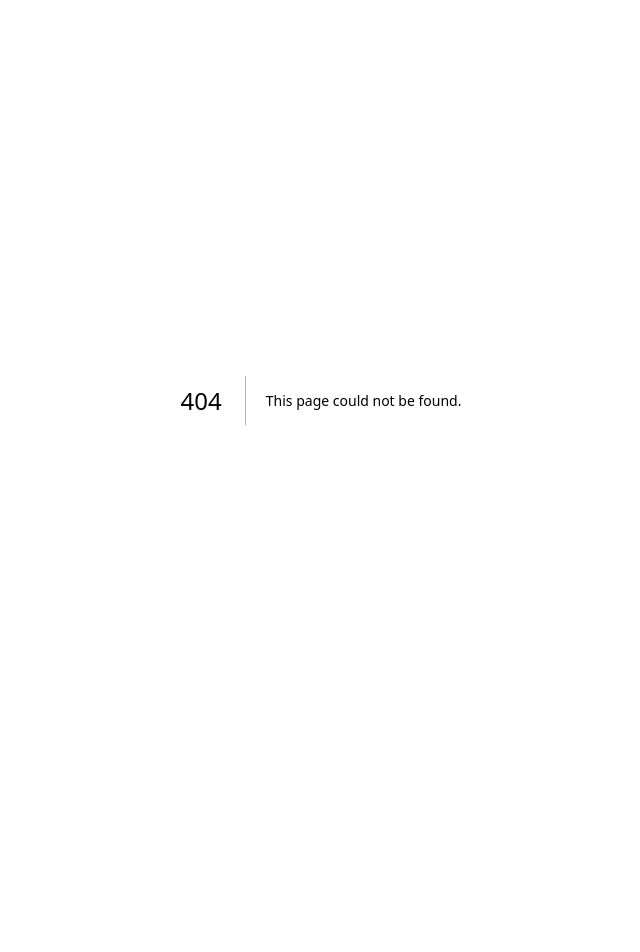
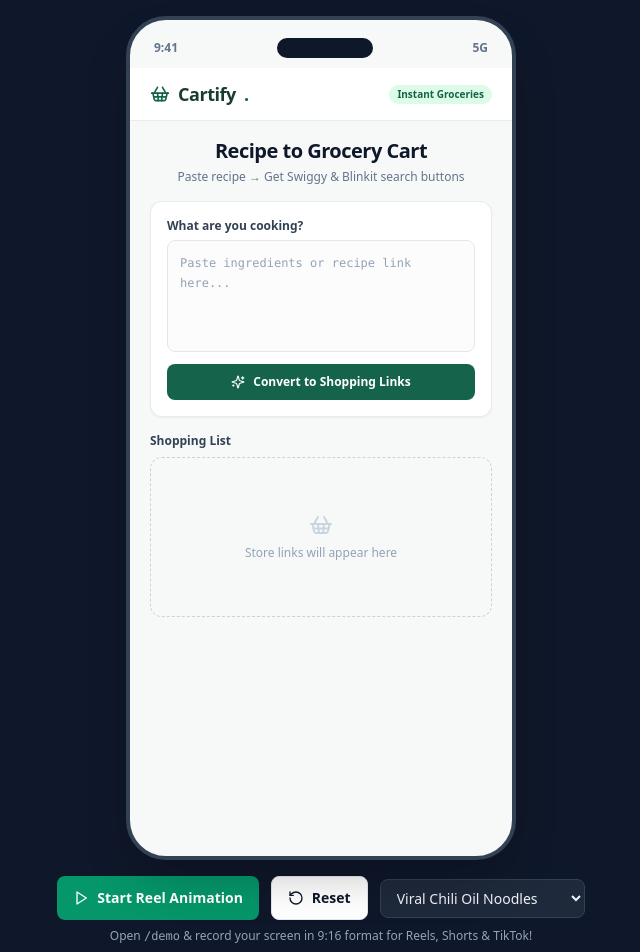
Before and after one commit to pnanisar0806/cartify, a Next.js app: page /demo in a window 1280 px wide. Before the commit this address had no page. Shown: the top 952 px of the page, without its empty margins (319-959 px from the left). Before the commit the page ends 800 px from the top, so only its background shows below. Built offline with nearby package versions, Linux system fonts and the light colour scheme.

Commit message:
feat: add reel recording demo page and affiliate engine

```diff
--- /dev/null
+++ b/app/demo/page.tsx
@@ -0,0 +1,196 @@
+"use client";
+
+import { useState, useEffect } from "react";
+import { ShoppingBasket, ArrowUpRight, Check, Sparkles, Play, RotateCcw } from "lucide-react";
+import { Button } from "@/components/ui/button";
+
+const DEMO_RECIPES = [
+  {
+    title: "Viral Chili Oil Noodles",
+    input: "Viral Chili Oil Noodles: 2 packs ramen noodles, 3 cloves minced garlic, 1 tbsp chili flakes, 2 tbsp soy sauce, 1 tbsp black vinegar, 2 green onions, 2 tbsp hot sesame oil",
+    ingredients: ["ramen noodles", "garlic", "chili flakes", "soy sauce", "black vinegar", "green onions", "sesame oil"],
+  },
+  {
+    title: "Garlic Butter Steak Bites",
+    input: "Garlic Butter Steak Bites: 500g beef sirloin cubed, 3 tbsp butter, 4 cloves minced garlic, 1 tsp salt, 1/2 tsp black pepper, fresh parsley",
+    ingredients: ["beef sirloin", "butter", "garlic", "salt", "black pepper", "parsley"],
+  },
+];
+
+export default function DemoPage() {
+  const [selectedRecipe, setSelectedRecipe] = useState(0);
+  const [step, setStep] = useState<"idle" | "typing" | "converting" | "results">("idle");
+  const [displayText, setDisplayText] = useState("");
+  const currentRecipe = DEMO_RECIPES[selectedRecipe];
+
+  function startAnimation() {
+    setStep("typing");
+    setDisplayText("");
+    const text = currentRecipe.input;
+    let i = 0;
+    const interval = setInterval(() => {
+      i += 3;
+      if (i <= text.length) {
+        setDisplayText(text.slice(0, i));
+      } else {
+        clearInterval(interval);
+        setTimeout(() => {
+          setStep("converting");
+          setTimeout(() => {
+            setStep("results");
+          }, 1200);
+        }, 600);
+      }
+    }, 30);
+  }
+
+  function reset() {
+    setStep("idle");
+    setDisplayText("");
+  }
+
+  return (
+    <div className="flex min-h-screen flex-col items-center justify-center bg-slate-900 p-4 font-sans text-slate-100">
+      {/* Recording frame in 9:16 mobile aspect ratio */}
+      <div className="relative flex h-[844px] w-[390px] flex-col overflow-hidden rounded-[40px] border-4 border-slate-700 bg-[#f6f9f7] shadow-2xl text-slate-900">
+        {/* Dynamic Island / Header */}
+        <div className="flex h-12 items-center justify-between px-6 pt-2">
+          <span className="text-xs font-semibold text-slate-500">9:41</span>
+          <div className="h-5 w-24 rounded-full bg-slate-900"></div>
+          <span className="text-xs font-semibold text-slate-500">5G</span>
+        </div>
+
+        {/* In-app header */}
+        <div className="flex items-center justify-between border-b border-green-900/10 bg-white px-5 py-3">
+          <div className="flex items-center gap-2 text-lg font-bold tracking-tight text-ink">
+            <ShoppingBasket className="h-5 w-5 text-primary" />
+            Cartify<span className="text-primary">.</span>
+          </div>
+          <span className="rounded-full bg-green-100 px-2 py-0.5 text-[10px] font-semibold text-primary">
+            Instant Groceries
+          </span>
+        </div>
+
+        {/* Content container */}
+        <div className="flex flex-1 flex-col overflow-y-auto px-5 py-4">
+          <div className="mb-4 text-center">
+            <h1 className="text-xl font-bold tracking-tight text-slate-900">
+              Recipe to Grocery Cart
+            </h1>
+            <p className="mt-1 text-xs text-slate-500">
+              Paste recipe &rarr; Get Swiggy & Blinkit search buttons
+            </p>
+          </div>
+
+          {/* Form */}
+          <div className="rounded-xl border border-green-900/10 bg-white p-4 shadow-sm">
+            <label className="mb-1.5 block text-xs font-semibold text-slate-700">
+              What are you cooking?
+            </label>
+            <div className="h-28 w-full rounded-lg border border-slate-200 bg-[#fbfcfb] p-3 text-xs leading-5 text-slate-800 overflow-hidden font-mono">
+              {step === "idle" ? (
+                <span className="text-slate-400">Paste ingredients or recipe link here...</span>
+              ) : (
+                displayText
+              )}
+            </div>
+
+            <button
+              type="button"
+              className={`mt-3 flex w-full items-center justify-center gap-2 rounded-lg py-2.5 text-xs font-semibold text-white transition-all ${
+                step === "converting"
+                  ? "bg-primary/80 animate-pulse"
+                  : "bg-primary hover:bg-[#104d3a]"
+              }`}
+            >
+              <Sparkles className="h-3.5 w-3.5" />
+              {step === "converting" ? "Extracting Ingredients..." : "Convert to Shopping Links"}
+            </button>
+          </div>
+
+          {/* Results section */}
+          <div className="mt-4 flex-1">
+            <div className="mb-2 flex items-center justify-between">
+              <span className="text-xs font-semibold text-slate-700">Shopping List</span>
+              {step === "results" && (
+                <span className="text-[10px] font-medium text-slate-500">
+                  {currentRecipe.ingredients.length} items
+                </span>
+              )}
+            </div>
+
+            {step !== "results" ? (
+              <div className="flex h-40 flex-col items-center justify-center rounded-xl border border-dashed border-green-900/20 p-4 text-center text-xs text-slate-400">
+                <ShoppingBasket className="mb-2 h-6 w-6 text-slate-300" />
+                <span>Store links will appear here</span>
+              </div>
+            ) : (
+              <div className="space-y-2 overflow-y-auto pb-4 max-h-[380px]">
+                {currentRecipe.ingredients.map((item, idx) => (
+                  <div
+                    key={idx}
+                    className="flex flex-col gap-2 rounded-lg border border-green-900/10 bg-white p-2.5 shadow-xs"
+                  >
+                    <div className="flex items-center gap-2">
+                      <div className="flex h-4 w-4 items-center justify-center rounded-full bg-green-100">
+                        <Check className="h-2.5 w-2.5 text-primary" />
+                      </div>
+                      <span className="text-xs font-semibold capitalize text-slate-800">{item}</span>
+                    </div>
+                    <div className="flex gap-1.5 pt-0.5">
+                      <a
+                        href={`https://www.swiggy.com/instamart/search?custom_back=true&query=${encodeURIComponent(item)}`}
+                        target="_blank"
+                        rel="noreferrer"
+                        className="flex flex-1 items-center justify-center gap-1 rounded-md border border-orange-200 bg-orange-50 px-2 py-1 text-[11px] font-semibold text-orange-900 hover:bg-orange-100"
+                      >
+                        Swiggy
+                        <ArrowUpRight className="h-3 w-3" />
+                      </a>
+                      <a
+                        href={`https://blinkit.com/s/?q=${encodeURIComponent(item)}`}
+                        target="_blank"
+                        rel="noreferrer"
+                        className="flex flex-1 items-center justify-center gap-1 rounded-md border border-yellow-200 bg-yellow-50 px-2 py-1 text-[11px] font-semibold text-green-900 hover:bg-yellow-100"
+                      >
+                        Blinkit
+                        <ArrowUpRight className="h-3 w-3" />
+                      </a>
+                    </div>
+                  </div>
+                ))}
+              </div>
+            )}
+          </div>
+        </div>
+      </div>
+
+      {/* Controller Buttons below phone mock */}
+      <div className="mt-4 flex items-center gap-3">
+        <Button onClick={startAnimation} disabled={step === "typing" || step === "converting"} className="gap-2 bg-emerald-600 hover:bg-emerald-500">
+          <Play className="h-4 w-4" /> Start Reel Animation
+        </Button>
+        <Button onClick={reset} variant="outline" className="gap-2 text-slate-900">
+          <RotateCcw className="h-4 w-4" /> Reset
+        </Button>
+        <select
+          value={selectedRecipe}
+          onChange={(e) => {
+            setSelectedRecipe(Number(e.target.value));
+            reset();
+          }}
+          className="rounded-lg border border-slate-700 bg-slate-800 px-3 py-2 text-sm text-slate-100"
+        >
+          {DEMO_RECIPES.map((r, i) => (
+            <option key={i} value={i}>
+              {r.title}
+            </option>
+          ))}
+        </select>
+      </div>
+      <p className="mt-2 text-xs text-slate-400">
+        Open <code>/demo</code> & record your screen in 9:16 format for Reels, Shorts & TikTok!
+      </p>
+    </div>
+  );
+}
--- a/package.json
+++ b/package.json
@@ -8,7 +8,7 @@
     "start": "next start",
     "typecheck": "tsc --noEmit",
     "test": "vitest run",
-    "git:sync": "git add -A && git commit -m \"feat: implement affiliate tracking engine\" && git push origin main"
+    "git:sync": "git add -A && git commit -m \"feat: add reel recording demo page and affiliate engine\" && git push origin main"
   },
   "dependencies": {
     "@radix-ui/react-slot": "^1.2.0",
```
